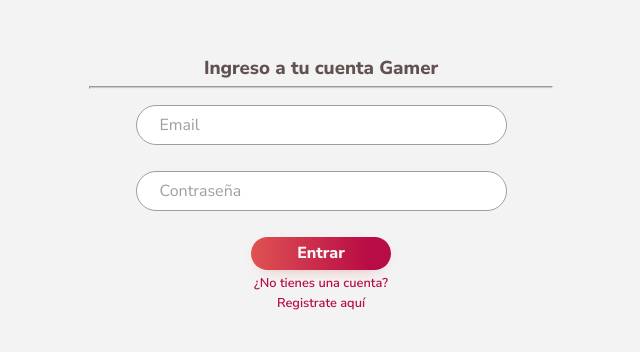
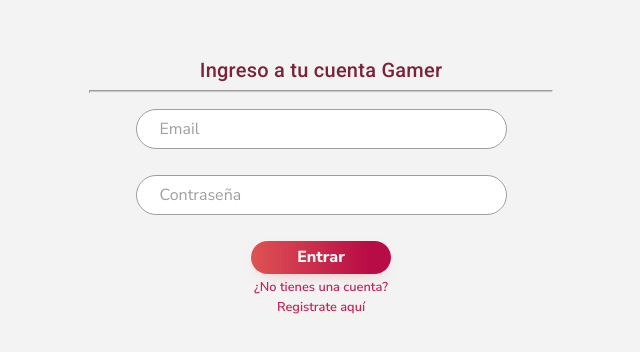
Before and after one commit to CisEfrain/walletgamer-app, a Vue app: page /login in a window 1280 px wide. Shown: the part 150-502 px from the top of the page, without its empty margins (319-959 px from the left). Built offline with nearby package versions, Linux system fonts and the light colour scheme.

Commit message:
add scss support

```diff
--- a/src/App.vue
+++ b/src/App.vue
@@ -1,9 +1,9 @@
 <template>
   <v-app>
-<!--     <v-app-bar app color="primary" dark>
+    <!--     <v-app-bar app color="primary" dark>
       <v-spacer></v-spacer>
 
-    </v-app-bar> -->
+    </v-app-bar>-->
 
     <v-main>
       <layout />
@@ -27,3 +27,12 @@ export default Vue.extend({
   })
 });
 </script>
+ <style lang="sass">
+@import './scss/variables.scss'
+.title
+  color: $title
+.links
+  color: $card-link
+.theme-button
+  background: $button-gradient
+</style>
--- a/src/scss/variables.scss
+++ b/src/scss/variables.scss
@@ -1,8 +1,12 @@
-/* $body-font-family: "Raleway", sans-serif !default;
-$heading-font-family: $body-font-family;
-
-// Required for modifying core defaults
-@import '~vuetify/src/styles/styles.sass';
-h1{
-    font-size:14px;
-} */
+$menu-items:#4C303C;
+$title:#79243A;
+$badge-faccion:#F5F5F5;
+$badg-type:#589FDE;
+$font-main-color:#707070;
+$card-bg:#FFFFFF;
+$card-link:#C12755;
+$box-shadows:#00000029;
+$success:#3FB279;
+$warning:#F8B734;
+$danger:#E4445B;
+$button-gradient:transparent linear-gradient(90deg, #E4445B 0%, #C12755 100%) 0% 0% no-repeat padding-box;
--- a/src/views/auth/Login.vue
+++ b/src/views/auth/Login.vue
@@ -1,9 +1,7 @@
 <template>
   <v-container class="mt-16">
     <v-row class="mt-16" align="center" justify="center">
-      <h3 class="mt-16">
-        Ingreso a tu cuenta Gamer
-      </h3>
+      <h3 class="mt-16 title">Ingreso a tu cuenta Gamer</h3>
     </v-row>
 
     <hr class="custom-divider mt-4 mb-4" />
@@ -25,10 +23,10 @@
           outlined
           dense
         ></v-text-field>
-        <base-button label="Entrar" />
+        <base-button   label="Entrar" />
         <v-row align="center" justify="center">
           <v-col>
-            <small class="register-text">
+            <small class="register-text links">
               ¿No tienes una cuenta?
               <p>Registrate aquí</p>
             </small>
@@ -38,27 +36,23 @@
     </v-row>
   </v-container>
 </template>
-<style scoped>
-h3{
-  color: rgb(97, 81, 81);
-}
-.register-text{
-  color: rgba(184,12,70,1);
-  font-weight: 600;
-  cursor: pointer;
-}
-v-input{
-  height: 8px;
-}
+<style lang='sass' scoped>
+
+
+.register-text
+  font-weight: 600
+  cursor: pointer
+
+v-input
+  height: 8px
 </style>
-<script lang="ts">
+<script lang='ts'>
 import { Component, Vue } from "vue-property-decorator";
 
 import BaseButton from "@/components/BaseButton.vue";
 
-
 @Component({
-  components:{
+  components: {
     BaseButton
   }
 })
```
Lines whose indentation alone changed are shown as unchanged.
